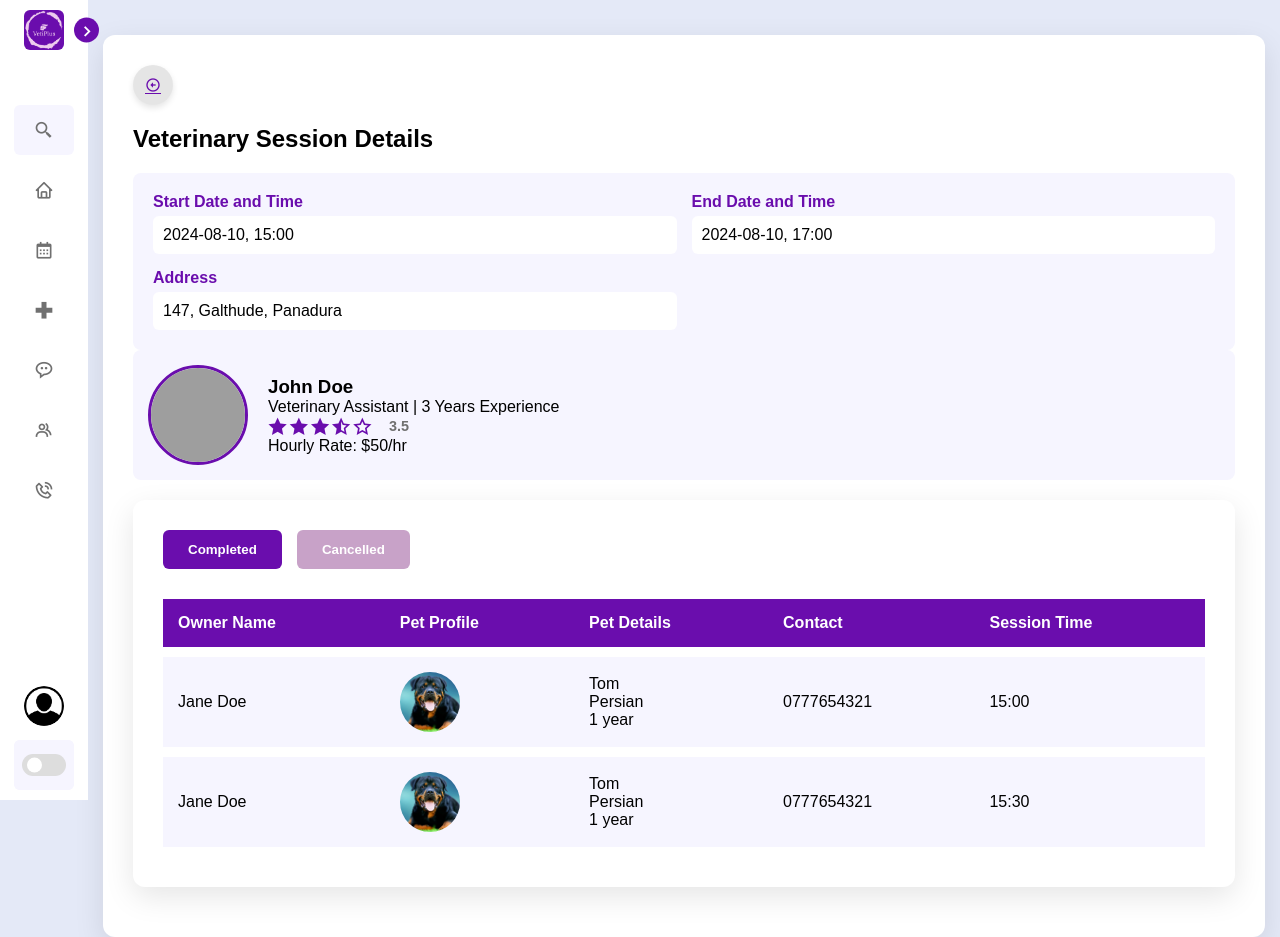
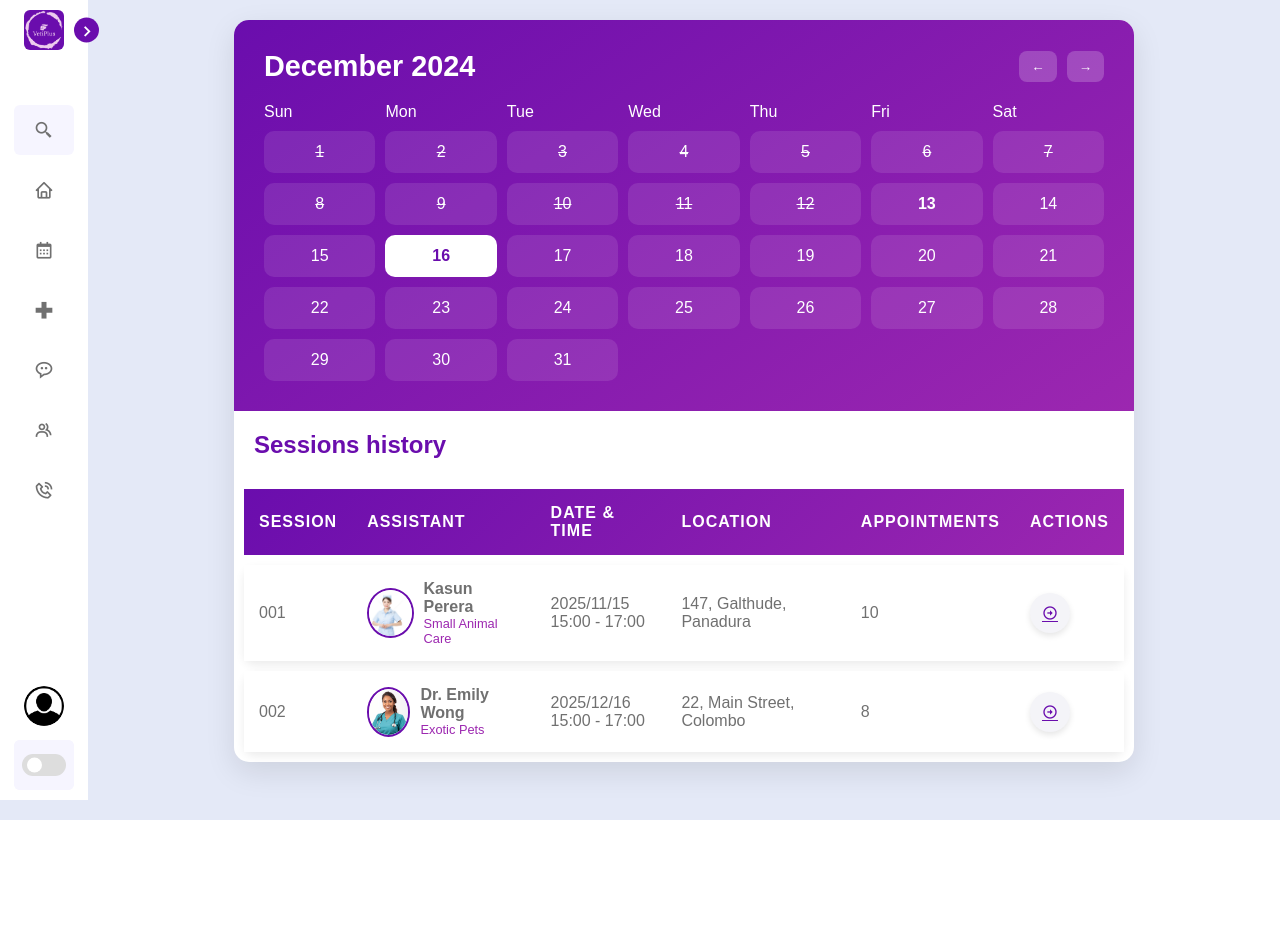
Before and after one commit to ravidu001/VetiPlusMVC, a PHP site: page /vetiplusMVC/doctorsessionhistory in a window 1280 px wide. After the commit the page ends 820 px from the top, so only its background shows below. Run offline with PHP 8.4, Linux system fonts and the light colour scheme; grey boxes are pictures that could not be loaded.

Commit message:
add sessionhistory view file

```diff
--- a/app/controllers/DoctorSessionHistory.php
+++ b/app/controllers/DoctorSessionHistory.php
@@ -5,4 +5,8 @@ class DoctorSessionHistory extends Controller {
         $this->view('vetDoctor/doctorsessionhistory');
     }
 
+    public function session() {
+        $this->view('vetDoctor/doctorsessionhistoryview');
+    }
+
 }
--- a/app/views/navbar/doctornav.php
+++ b/app/views/navbar/doctornav.php
@@ -50,8 +50,8 @@ $current_page = basename($_SERVER['PHP_SELF']);
                                 <span class="text nav-text" style="font-size:14px;">New Session</span>
                             </a>
                         </li>
-                        <li class="nav-link <?= $current_page == '<?= ROOT ?>/doctorviewsession/index' ? 'active' : '' ?>">
-                            <a href="<?= ROOT ?>/doctorviewsession/index">
+                        <li class="nav-link <?= $current_page == '<?= ROOT ?>/DoctorViewSession/index' ? 'active' : '' ?>">
+                            <a href="<?= ROOT ?>/DoctorViewSession/index">
                                 <i class='bx bx-calendar-event icon'></i>
                                 <span class="text nav-text" style="font-size:14px;">View Sessions</span>
                             </a>
--- a/app/views/vetDoctor/doctorsessionhistory.view.php
+++ b/app/views/vetDoctor/doctorsessionhistory.view.php
@@ -2,136 +2,116 @@
 <html lang="en">
 <head>
     <meta charset="UTF-8">
-    <title>Veterinary Session Management</title>
+    <title>Vet Sessions Scheduler</title>
+    <link rel="stylesheet" href="<?= ROOT ?>/assets/css/calendar/calendar.css">
+    <link rel="stylesheet" href="<?= ROOT ?>/assets/css/navbar/doctornav.css">
+    <link rel="stylesheet" href="<?= ROOT ?>/assets/css/vetDoctor/viewsession.css">
     <link rel="icon" href="<?= ROOT ?>/assets/images/common/logo.png" type="image/png">
-    <link rel="stylesheet" href="<?= ROOT ?>/assets/css/navbar/doctornav.css">
-    <link rel="stylesheet" href="<?= ROOT ?>/assets/css/calendar/calendar.css">
-    <link rel="stylesheet" href="<?= ROOT ?>/assets/css/vetDoctor/sessionhistoryview.css">
     <link href='https://unpkg.com/boxicons@2.1.4/css/boxicons.min.css' rel='stylesheet'>
-    <link href="https://cdn.jsdelivr.net/npm/remixicon@3.5.0/fonts/remixicon.css" rel="stylesheet">
+    <style>
+
+    </style>
 </head>
 <body>
 <?php require_once '../app/views/navbar/doctornav.php'; ?>
 <div class="home">
-    <div class="session-container">
-        <a href="<?= ROOT ?>/DoctorViewSession/index" class="view-btn" title="Back">
-            <i class='bx bx-left-arrow-circle'></i>
-        </a>
-        <div class="session-header">
-            <h2>Veterinary Session Details</h2>
-        </div>
-
-        <div class="session-details">
-            <div class="detail-item">
-                <div class="detail-label">Start Date and Time</div>
-                <div class="detail-value">2024-08-10, 15:00</div>
-            </div>
-            <div class="detail-item">
-                <div class="detail-label">End Date and Time</div>
-                <div class="detail-value">2024-08-10, 17:00</div>
-            </div>
-            <div class="detail-item">
-                <div class="detail-label">Address</div>
-                <div class="detail-value">147, Galthude, Panadura</div>
+    <div class="container">
+        <?php require_once '../app/views/calendar.view.php'; ?>
+        <!-- <div class="calendar-section">
+            <div class="calendar-header">
+                <h2 id="current-month">August 2024</h2>
+                <div class="calendar-navigation">
+                    <button>←</button>
+                    <button>→</button>
                 </div>
             </div>
+            <div id="calendar-grid" class="calendar-grid">
+                Calendar Days Generated Here
+            </div>
+        </div> -->
 
-        <div class="assistant-profile">
-            <div class="assistant-avatar">
-                <img src="https://randomuser.me/api/portraits/men/32.jpg" alt="Assistant">
-            </div>
-            <div class="assistant-info">
-                <h3>John Doe</h3>
-                <p>Veterinary Assistant | 3 Years Experience</p>
-                <div id="assistant-rating"></div>
-                <div>Hourly Rate: $50/hr</div>
-            </div>
-        </div>
-
-        <div class="session-container">
-        <div class="status-buttons">
-            <button class="btn btn-queue active" data-target="completed">Completed</button>
-            <button class="btn btn-queue" data-target="cancelled">Cancelled</button>
-        </div>
-
-        <div id="completed" class="animated-section" >
-            <table class="appointment-table">
+        <h2 class="session-heading">Sessions history</h2>
+        <table class="sessions-table">
     <thead>
         <tr>
-                        <th>Owner Name</th>
-                        <th>Pet Profile</th>
-                        <th>Pet Details</th>
-                        <th>Contact</th>
-                        <th>Session Time</th>
+            <th>Session</th>
+            <th>Assistant</th>
+            <th>Date & Time</th>
+            <th>Location</th>
+            <th>Appointments</th>
+            <!-- <th>Status</th> -->
+            <th>Actions</th>
         </tr>
     </thead>
     <tbody>
-                    <tr data-owner="Jane Doe" data-pet-img="<?= ROOT ?>/assets/images/common/dogProfileimage.jpg" data-pet-name="Tom" data-pet-type="Persian" data-pet-age="1 year" data-contact="0777654321" data-session="16:30">
-                        <td>Jane Doe</td>
+        <tr>
+            <td>001</td>
             <td>
-                            <div class="pet-profile">
-                                <img src="<?= ROOT ?>/assets/images/common/dogProfileimage.jpg" alt="Pet">
+                <div class="vet-info">
+                    <div class="vet-avatar">
+                        <img src="<?= ROOT ?>/assets/images/vetAssistant/assistant.jpg" alt="assistant">
+                    </div>
+                    <div class="vet-details">
+                        <span class="vet-name">Kasun Perera</span>
+                        <span class="vet-specialization">Small Animal Care</span>
+                    </div>
                 </div>
             </td>
             <td>
-                            <p>Tom</p>
-                            <p>Persian</p>
-                            <p>1 year</p>
+                2025/11/15<br>
+                15:00 - 17:00
             </td>
-                        <td>0777654321</td>
-                        <td>15:00</td>
+            <td>147, Galthude, Panadura</td>
+            <td>10</td>
+            <!-- <td>
+                <span class="session-status status-confirmed">Confirmed</span>
+            </td> -->
+            <td>
+                <a href="<?= ROOT ?>/DoctorSessionHistory/session" class="view-btn">
+                    <i class='bx bx-right-arrow-circle'></i>
+                </a>
+            </td>
         </tr>
-                    <tr data-owner="Jane Doe" data-pet-img="<?= ROOT ?>/assets/images/common/dogProfileimage.jpg" data-pet-name="Tom" data-pet-type="Persian" data-pet-age="1 year" data-contact="0777654321" data-session="16:30">
-                        <td>Jane Doe</td>
+        <tr>
+            <td>002</td>
             <td>
-                            <div class="pet-profile">
-                                <img src="<?= ROOT ?>/assets/images/common/dogProfileimage.jpg" alt="Pet">
+                <div class="vet-info">
+                    <div class="vet-avatar">
+                        <img src="<?= ROOT ?>/assets/images/vetAssistant/assistantprofile.avif" alt="assistant">
+                    </div>
+                    <div class="vet-details">
+                        <span class="vet-name">Dr. Emily Wong</span>
+                        <span class="vet-specialization">Exotic Pets</span>
+                    </div>
                 </div>
             </td>
             <td>
-                            <p>Tom</p>
-                            <p>Persian</p>
-                            <p>1 year</p>
+                2025/12/16<br>
+                15:00 - 17:00
             </td>
-                        <td>0777654321</td>
-                        <td>15:30</td>
-                    </tr>
-                </tbody>
-            </table>
-        </div>
-
-        <div id="cancelled" class="animated-section" style="display:none;">
-            <table class="appointment-table">
-                <thead>
-                    <tr>
-                        <th>Owner Name</th> <th>Pet Profile</th>
-                        <th>Pet Details</th>
-                        <th>Contact</th>
-                        <th>Session Time</th>
-                    </tr>
-                </thead>
-                <tbody>
-                    <tr data-owner="Jane Doe" data-pet-img="<?= ROOT ?>/assets/images/common/dogProfileimage.jpg" data-pet-name="Tom" data-pet-type="Persian" data-pet-age="1 year" data-contact="0777654321" data-session="16:30">
-                        <td>Jane Doe</td>
+            <td>22, Main Street, Colombo</td>
+            <td>8</td>
+            <!-- <td>
+                <span class="session-status status-pending">Pending</span>
+            </td> -->
             <td>
-                            <div class="pet-profile">
-                                <img src="<?= ROOT ?>/assets/images/common/dogProfileimage.jpg" alt="Pet">
-                            </div>
+                <a href="<?= ROOT ?>/DoctorSessionHistory/session" class="view-btn">
+                    <i class='bx bx-right-arrow-circle'></i>
+                </a>
             </td>
-                        <td>
-                            <p>Tom</p>
-                            <p>Persian</p>
-                            <p>1 year</p>
-                        </td>
-                        <td>0777654321</td>
-                        <td>16:00</td>
         </tr>
     </tbody>
 </table>
     </div>
 </div>
-</div>
+    <script src="<?= ROOT ?>/assets/js/calendar/calendar.js"></script>
+    <script>
+        const sessionDates = ['2024-11-15', '2024-12-16'];
+        // this will pass the session dates to calendar for highlighting relevant dates
 
-    <script src="<?= ROOT ?>/assets/js/vetDoctor/sessionhistoryview.js"></script>
+        const isActiveDate = true;
+
+    </script>
+
 </body>
 </html>
```
Also changed, not shown: app/views/vetDoctor/doctorsessionhistoryview.view.php (added, +137 -0 lines). Lines whose indentation alone changed are shown as unchanged.
